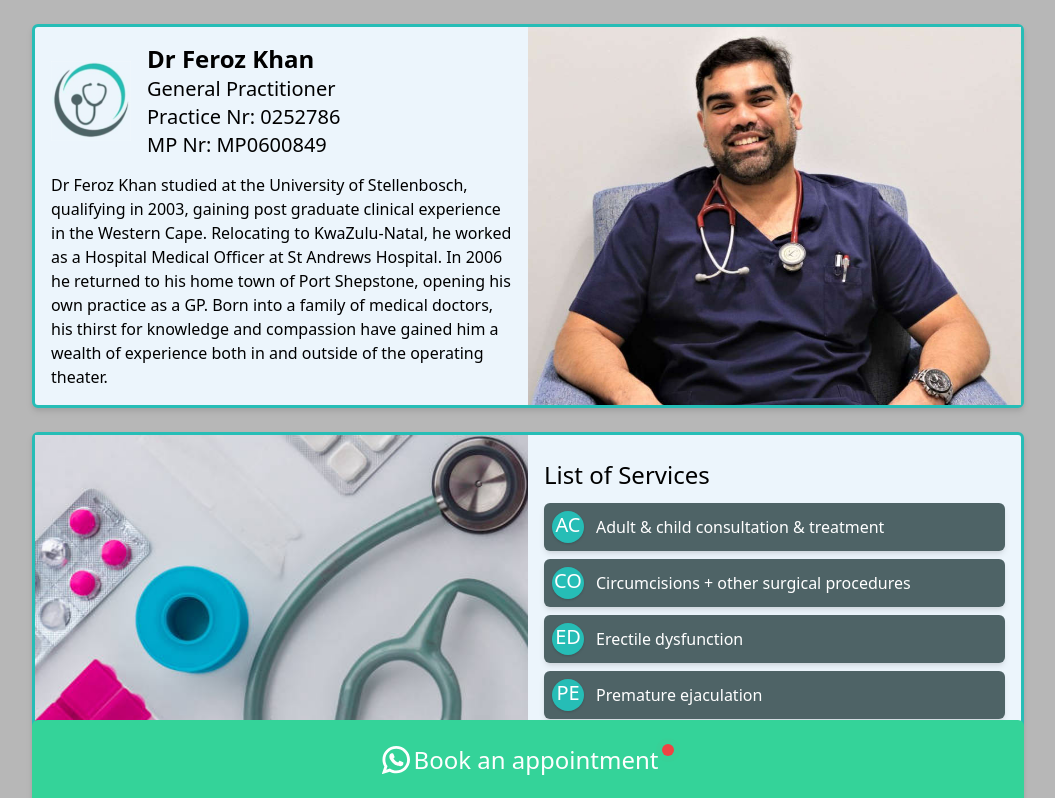
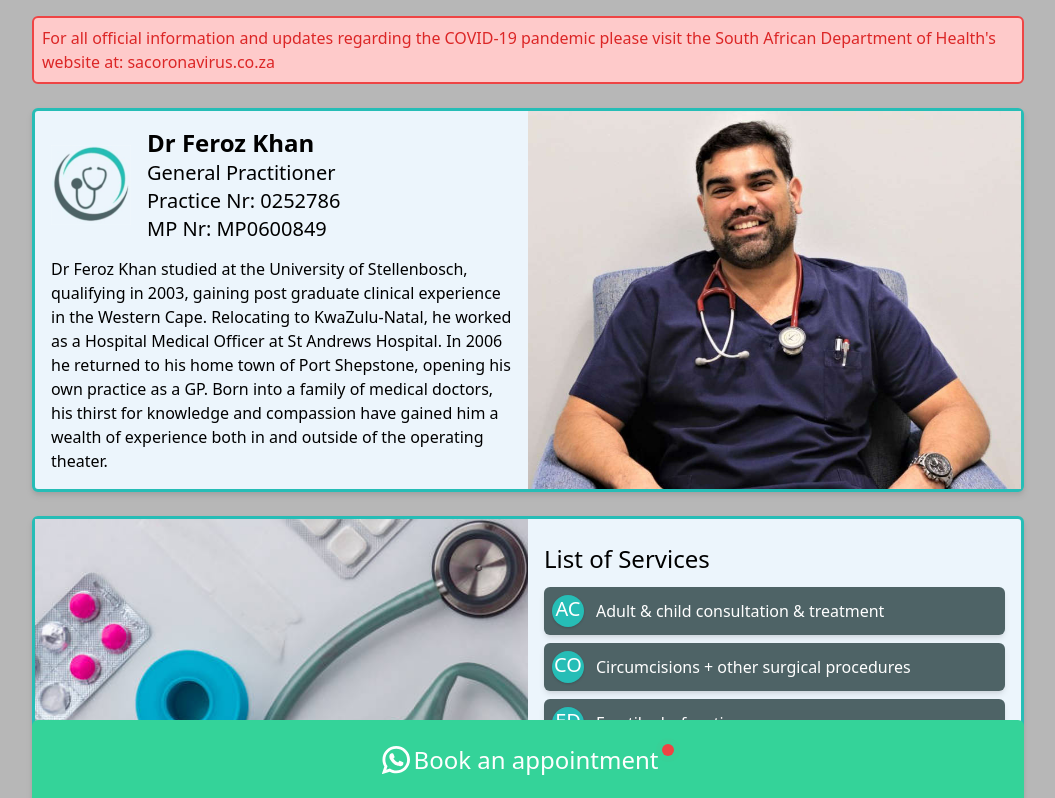
Before and after one commit to lgtmbro/drferozkhan, a React (Create React App) app: page / in a window 1280 px wide. Shown: the top 798 px of the page, without its empty margins (112-1167 px from the left). Built offline with nearby package versions, Linux system fonts and the light colour scheme.

Commit message:
sa covid

```diff
--- a/src/components/MainPage.js
+++ b/src/components/MainPage.js
@@ -11,6 +11,17 @@ function MainPage() {
   return (
     <main className="flex flex-col h-screen md:max-w-screen-lg mx-auto">
       <div className="flex-grow">
+        <div className="mx-4 my-4 p-2 rounded-md bg-red-200 border-2 border-red-500 text-red-600">
+          <p>
+            For all official information and updates regarding the COVID-19
+            pandemic please visit the South African Department of Health's
+            website at:
+            <a href="https://www.sacoronavirus.co.za" target="_sa_covid">
+              {" "}
+              sacoronavirus.co.za
+            </a>
+          </p>
+        </div>
         <IntroductionCard />
         <ServicesCard />
         <ContactCard />
```
